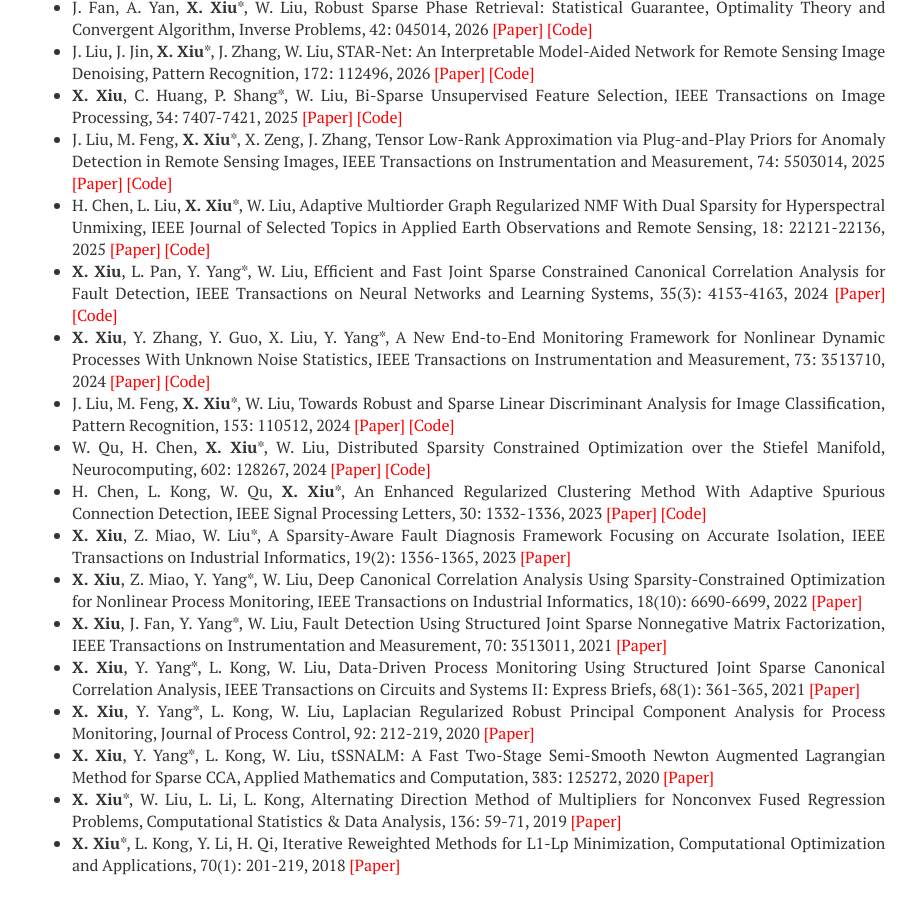
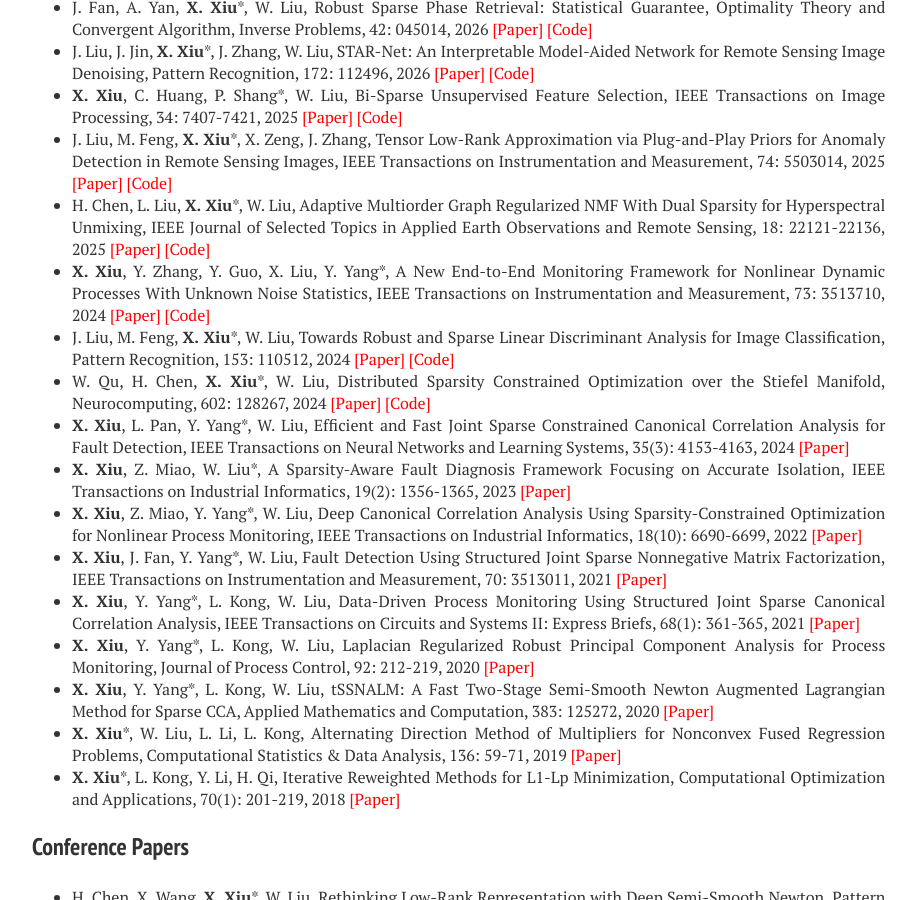
Before and after one commit to xianchaoxiu/xianchaoxiu.github.io, a Jekyll site: the page built from publications/index.md, in a window 1280 px wide and 900 px high, scrolled down 656 px. Shown: the whole window, without its empty margins (288-1205 px from the left). Built offline with Jekyll 4.4.1, drawn with Linux system fonts in a browser that asks for light colours; nearby versions of some CDN libraries.

Commit message:
Update index.md

```diff
--- a/publications/index.md
+++ b/publications/index.md
@@ -28,11 +28,10 @@ share: false
 * <b>X. Xiu</b>, C. Huang, P. Shang*, W. Liu, Bi-Sparse Unsupervised Feature Selection, IEEE Transactions on Image Processing, 34: 7407-7421, 2025 <a href="https://doi.org/10.1109/TIP.2025.3528632" class="textlink" target="_blank" style="color: red;">[Paper]</a> <a href="https://github.com/xianchaoxiu/BSUFS" class="textlink" target="_blank" style="color: red;">[Code]</a><br>
 * J. Liu, M. Feng, <b>X. Xiu</b>*, X. Zeng, J. Zhang,  Tensor Low-Rank Approximation via Plug-and-Play Priors for Anomaly Detection in Remote Sensing Images, IEEE Transactions on Instrumentation and Measurement, 74: 5503014, 2025 <a href="https://doi.org/10.1109/TIM.2025.3530114" class="textlink" target="_blank" style="color: red;">[Paper]</a> <a href="https://github.com/xianchaoxiu/PnP-TLRA" class="textlink" target="_blank" style="color: red;">[Code]</a><br>
 * H. Chen, L. Liu, <b>X. Xiu</b>*, W. Liu, Adaptive Multiorder Graph Regularized NMF With Dual Sparsity for Hyperspectral Unmixing, IEEE Journal of Selected Topics in Applied Earth Observations and Remote Sensing, 18: 22121-22136, 2025 <a href="https://doi.org/10.1109/JSTARS.2025.3521478" class="textlink" target="_blank" style="color: red;">[Paper]</a> <a href="https://github.com/xianchaoxiu/MOGNMF" class="textlink" target="_blank" style="color: red;">[Code]</a><br>
-* <b>X. Xiu</b>, L. Pan, Y. Yang*, W. Liu, Efficient and Fast Joint Sparse Constrained Canonical Correlation Analysis for Fault Detection, IEEE Transactions on Neural Networks and Learning Systems, 35(3): 4153-4163, 2024 <a href="https://doi.org/10.1109/TNNLS.2023.3316789" class="textlink" target="_blank" style="color: red;">[Paper]</a> <a href="https://github.com/xianchaoxiu/JSCCCA" class="textlink" target="_blank" style="color: red;">[Code]</a><br>
 * <b>X. Xiu</b>, Y. Zhang, Y. Guo, X. Liu, Y. Yang*, A New End-to-End Monitoring Framework for Nonlinear Dynamic Processes With Unknown Noise Statistics, IEEE Transactions on Instrumentation and Measurement, 73: 3513710, 2024 <a href="https://doi.org/10.1109/TIM.2024.3375402" class="textlink" target="_blank" style="color: red;">[Paper]</a> <a href="https://github.com/xianchaoxiu/DRNN" class="textlink" target="_blank" style="color: red;">[Code]</a><br>
 * J. Liu, M. Feng, <b>X. Xiu</b>*, W. Liu, Towards Robust and Sparse Linear Discriminant Analysis for Image Classification, Pattern Recognition, 153: 110512, 2024 <a href="https://doi.org/10.1016/j.patcog.2024.110512" class="textlink" target="_blank" style="color: red;">[Paper]</a> <a href="https://github.com/EMXlight/RSLDAplus" class="textlink" target="_blank" style="color: red;">[Code]</a><br>
 * W. Qu, H. Chen, <b>X. Xiu</b>*, W. Liu, Distributed Sparsity Constrained Optimization over the Stiefel Manifold, Neurocomputing, 602: 128267, 2024 <a href="https://doi.org/10.1016/j.neucom.2024.128267" class="textlink" target="_blank" style="color: red;">[Paper]</a> <a href="https://github.com/wtqu/DREAM" class="textlink" target="_blank" style="color: red;">[Code]</a><br>
-* H. Chen, L. Kong, W. Qu, <b>X. Xiu</b>*, An Enhanced Regularized Clustering Method With Adaptive Spurious Connection Detection, IEEE Signal Processing Letters, 30: 1332-1336, 2023 <a href="https://doi.org/10.1109/LSP.2023.3316023" class="textlink" target="_blank" style="color: red;">[Paper]</a> <a href="https://github.com/xianchaoxiu/ERC" class="textlink" target="_blank" style="color: red;">[Code]</a><br>
+* <b>X. Xiu</b>, L. Pan, Y. Yang*, W. Liu, Efficient and Fast Joint Sparse Constrained Canonical Correlation Analysis for Fault Detection, IEEE Transactions on Neural Networks and Learning Systems, 35(3): 4153-4163, 2024 <a href="https://doi.org/10.1109/TNNLS.2023.3316789" class="textlink" target="_blank" style="color: red;">[Paper]</a> <br>
 * <b>X. Xiu</b>, Z. Miao, W. Liu*, A Sparsity-Aware Fault Diagnosis Framework Focusing on Accurate Isolation, IEEE Transactions on Industrial Informatics, 19(2): 1356-1365, 2023 <a href="https://doi.org/10.1109/TII.2022.3180070" class="textlink" target="_blank" style="color: red;">[Paper]</a><br>
 * <b>X. Xiu</b>, Z. Miao, Y. Yang*, W. Liu, Deep Canonical Correlation Analysis Using Sparsity-Constrained Optimization for Nonlinear Process Monitoring, IEEE Transactions on Industrial Informatics, 18(10): 6690-6699, 2022 <a href="https://doi.org/10.1109/TII.2021.3121770" class="textlink" target="_blank" style="color: red;">[Paper]</a><br>
 * <b>X. Xiu</b>, J. Fan, Y. Yang*, W. Liu, Fault Detection Using Structured Joint Sparse Nonnegative Matrix Factorization, IEEE Transactions on Instrumentation and Measurement, 70: 3513011, 2021 <a href="https://doi.org/10.1109/TIM.2021.3067218" class="textlink" target="_blank" style="color: red;">[Paper]</a><br>
```
